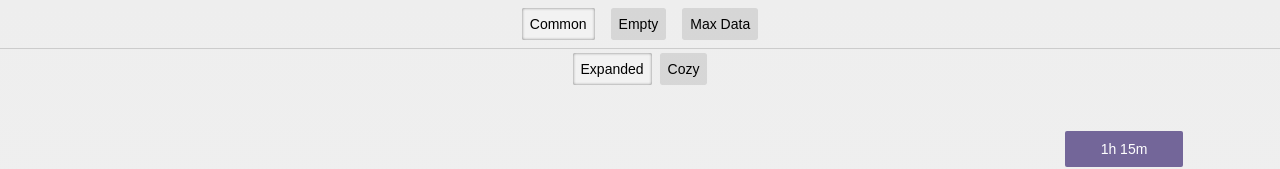
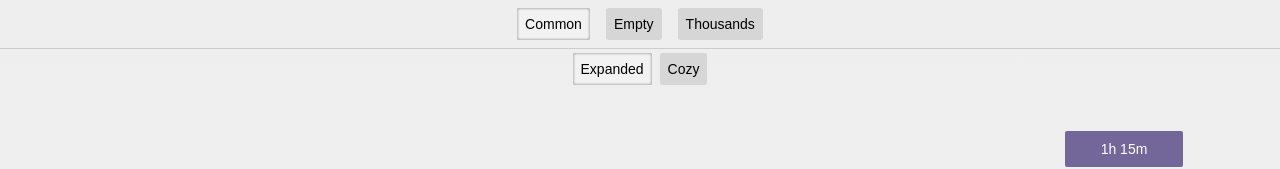
Before and after one commit to beaucollins/time-graph, a React app: page / in a window 1280 px wide. Shown: the top 169 px of the page. Built offline with nearby package versions, Linux system fonts and the light colour scheme; the HTML template or start-up script is replaced by a standard one.

Commit message:
Notes about performance and the thousands demo

```diff
--- a/src/component/app.jsx
+++ b/src/component/app.jsx
@@ -31,7 +31,7 @@ export default class App extends Component {
 			{ key: 'empty', label: 'Empty', render: () => {
 				return <CompressablePlanner initialData={[]} />;
 			} },
-			{ key: 'max', label: 'Max Data', render: () => {
+			{ key: 'max', label: 'Thousands', render: () => {
 				console.log('rendering with %d blocks', maxData.length)
 				return <CompressablePlanner initialData={ maxData } />;
 			} },
```
Also changed, not shown: 1 other file (tests, documents, lock files or other folders).
